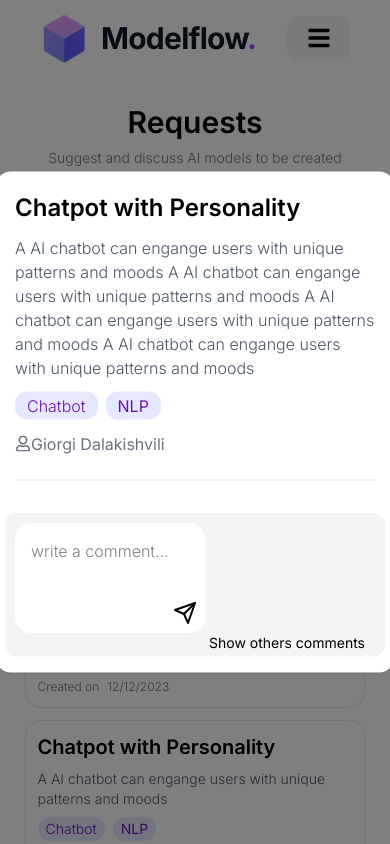
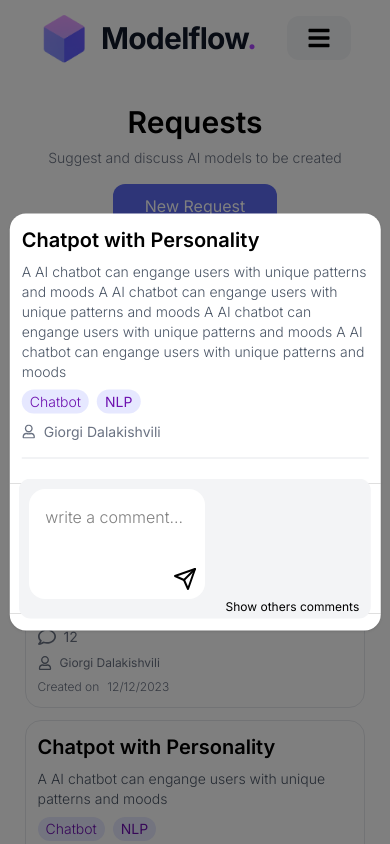
Before and after one commit to Dalaqa25/ModelFlow_nextJS, a Next.js app: page /requests in a window 390 px wide. Both pictures are taken after a click on the element 194 px from the left and 381 px from the top of the page. Shown: the top 844 px of the page. Built offline with nearby package versions, Linux system fonts and the light colour scheme.

Commit message:
optimization fro mobile devices

```diff
--- a/app/components/requestBox.jsx
+++ b/app/components/requestBox.jsx
@@ -18,31 +18,34 @@ export default function RequestBox() {
     };
 
     return (
-        <div className="fixed top-1/2 left-1/2 z-50 bg-white rounded-2xl shadow -translate-x-1/2 -translate-y-1/2 flex flex-col items-center w-1/2 max-w-[600px] sm:text-lg text-sm">
-            <form className="w-[80%] py-6 flex flex-col gap-5">
-                <h2 className="text-2xl font-semibold text-center mb-3">Request a Model</h2>
+        <div className="fixed top-1/2 left-1/2 z-50 bg-white rounded-2xl shadow -translate-x-1/2 -translate-y-1/2 flex flex-col items-center w-[95%] sm:w-1/2 max-w-[600px] min-w-[280px] p-2 sm:p-0">
+            <form className="w-full sm:w-[80%] py-4 sm:py-6 flex flex-col gap-4 sm:gap-5">
+                <h2 className="text-xl sm:text-2xl font-semibold text-center mb-2 sm:mb-3">Request a Model</h2>
+
                 <div>
-                    <label htmlFor="name">Expected name*</label>
+                    <label htmlFor="name" className="text-sm sm:text-base font-medium text-gray-700">Expected name*</label>
                     <input
                         type="text"
                         id="name"
                         placeholder="Enter expected name for model"
                         required
-                        className="mt-1 placeholder:text-sm placeholder:text-gray-300 w-full p-2 border-2 rounded-lg border-gray-300 text-base focus:outline-none focus:border-violet-500 "
+                        className="mt-1 placeholder:text-xs sm:placeholder:text-sm placeholder:text-gray-300 w-full p-2 border-2 rounded-lg border-gray-300 text-sm sm:text-base focus:outline-none focus:border-violet-500"
                     />
                 </div>
+
                 <div className="flex flex-col gap-1">
-                    <label htmlFor="description">Description*</label>
+                    <label htmlFor="description" className="text-sm sm:text-base font-medium text-gray-700">Description*</label>
                     <textarea
                         id="description"
                         rows={4}
                         placeholder="Write a brief description..."
                         required
-                        className="placeholder:text-sm max-h-[200px] placeholder:text-gray-300 w-full p-2 border-2 rounded-lg border-gray-300 text-base focus:outline-none focus:border-violet-500 "
+                        className="placeholder:text-xs sm:placeholder:text-sm max-h-[200px] placeholder:text-gray-300 w-full p-2 border-2 rounded-lg border-gray-300 text-sm sm:text-base focus:outline-none focus:border-violet-500"
                     />
                 </div>
-                <div className="flex flex-col">
-                    <label className="font-medium text-gray-700">Tags</label>
+
+                <div className="flex flex-col gap-2">
+                    <label className="text-sm sm:text-base font-medium text-gray-700">Tags</label>
                     {tags.map((tag, index) => (
                         <div key={index} className="flex items-center gap-2">
                             <input
@@ -50,25 +53,30 @@ export default function RequestBox() {
                                 value={tag}
                                 onChange={(e) => handleTagChange(index, e.target.value)}
                                 required
-                                className="mt-1 placeholder:text-sm placeholder:text-gray-300 w-full p-2 border-2 rounded-lg border-gray-300 text-base focus:outline-none focus:border-violet-500"
+                                className="placeholder:text-xs sm:placeholder:text-sm placeholder:text-gray-300 w-full p-2 border-2 rounded-lg border-gray-300 text-sm sm:text-base focus:outline-none focus:border-violet-500"
                                 placeholder={`Tag ${index + 1}`}
                             />
                             <button
                                 type="button"
                                 onClick={() => removeTag(index)}
-                                className="text-red-500 p-2 bg-gray-100 rounded-full hover:text-red-700">
-                                <FaTrash />
+                                className="text-red-500 p-1.5 sm:p-2 bg-gray-100 rounded-full hover:text-red-700 hover:bg-gray-200 transition-colors">
+                                <FaTrash className="text-sm sm:text-base" />
                             </button>
                         </div>
                     ))}
                     <button
                         type="button"
                         onClick={addTag}
-                        className="mt-2 text-sm text-violet-600 flex items-center gap-1 hover:underline">
+                        className="mt-1 text-xs sm:text-sm text-violet-600 flex items-center gap-1 hover:underline">
                         <FaPlus /> Add Tag
                     </button>
                 </div>
-                <button className='btn-primary text-white py-3 text-lg w-1/3 rounded-lg m-auto'>Publish</button>
+
+                <button
+                    className="btn-primary text-white py-2 sm:py-3 text-base sm:text-lg w-full sm:w-1/3 rounded-lg mx-auto mt-2"
+                >
+                    Publish
+                </button>
             </form>
         </div>
     )
--- a/app/components/requestInfo.jsx
+++ b/app/components/requestInfo.jsx
@@ -6,25 +6,34 @@ import OtherComments from './otherComments';
 export default function RequestInfo() {
     const [showOtherComments, setShowOtherComments] = useState(false);
     return (
-         <div className="fixed cursor-auto top-1/2 left-1/2 z-50 bg-white rounded-2xl shadow -translate-x-1/2 -translate-y-1/2 flex flex-col gap-3 max-w-[700px] w-1/2 min-w-[400px]">
-            <div className="p-5 flex flex-col gap-3 max-h-1/2 overflow-y-auto">
-                <h1 className="text-2xl font-semibold">Chatpot with Personality</h1>
-                <p className="font-light text-gray-600">A AI chatbot can engange users with unique patterns and moods A AI chatbot can engange users with unique patterns and moods A AI chatbot can engange users with unique patterns and moods A AI chatbot can engange users with unique patterns and moods</p>
-                <div className="flex gap-2">
-                    <p className="text-purple-800 rounded-xl font-light px-3 py-0.5 bg-[rgba(78,96,255,0.14)]">Chatbot</p>
-                    <p className="text-purple-800 rounded-xl px-3 py-0.5 bg-[rgba(78,96,255,0.14)]">NLP</p>
+         <div className="fixed cursor-auto top-1/2 left-1/2 z-50 bg-white rounded-2xl shadow -translate-x-1/2 -translate-y-1/2 flex flex-col gap-2 sm:gap-3 max-w-[700px] w-[95%] sm:w-[85%] md:w-1/2 min-w-[280px]">
+            <div className="p-3 sm:p-5 flex flex-col gap-2 sm:gap-3 max-h-[50vh] overflow-y-auto">
+                <h1 className="text-xl sm:text-2xl font-semibold">Chatpot with Personality</h1>
+                <p className="text-sm sm:text-base font-light text-gray-600 break-words">
+                    A AI chatbot can engange users with unique patterns and moods A AI chatbot can engange users with unique patterns and moods A AI chatbot can engange users with unique patterns and moods A AI chatbot can engange users with unique patterns and moods
+                </p>
+                <div className="flex flex-wrap gap-2">
+                    <p className="text-sm sm:text-base text-purple-800 rounded-xl font-light px-2 sm:px-3 py-0.5 bg-[rgba(78,96,255,0.14)]">Chatbot</p>
+                    <p className="text-sm sm:text-base text-purple-800 rounded-xl px-2 sm:px-3 py-0.5 bg-[rgba(78,96,255,0.14)]">NLP</p>
                 </div>
-                <div className=' flex items-center  text-gray-500'>
-                    <FaRegUser/>
-                    <p>Giorgi Dalakishvili</p>
+                <div className='flex items-center gap-2 text-gray-500'>
+                    <FaRegUser className="text-sm sm:text-base"/>
+                    <p className="text-sm sm:text-base">Giorgi Dalakishvili</p>
                 </div>
-                <hr className='border-gray-200 mt-3'/>
+                <hr className='border-gray-200 mt-2 sm:mt-3'/>
             </div>
             <div
-                className={`w-[95%] mx-auto bg-gray-100 overflow-y-auto rounded-xl mb-4 relative transition-all duration-300 ${showOtherComments ? 'h-[300px]' : ''}`}
+                className={`w-[95%] mx-auto bg-gray-100 overflow-y-auto rounded-xl mb-3 sm:mb-4 relative transition-all duration-300 ${
+                    showOtherComments ? 'h-[250px] sm:h-[300px]' : 'h-auto'
+                }`}
             >
                 <RequestCommnetCreateion/>
-                <p onClick={() => setShowOtherComments(true)} className='text-right mr-5 cursor-pointer mb-1 text-sm hover:text-blue-400 transition-all'>Show others comments</p>
+                <p
+                    onClick={() => setShowOtherComments(true)}
+                    className='text-right mr-3 sm:mr-5 cursor-pointer mb-1 text-xs sm:text-sm hover:text-blue-400 transition-all'
+                >
+                    Show others comments
+                </p>
                 {showOtherComments && <OtherComments onClose={() => setShowOtherComments(false)} />}
             </div>
          </div>
```
